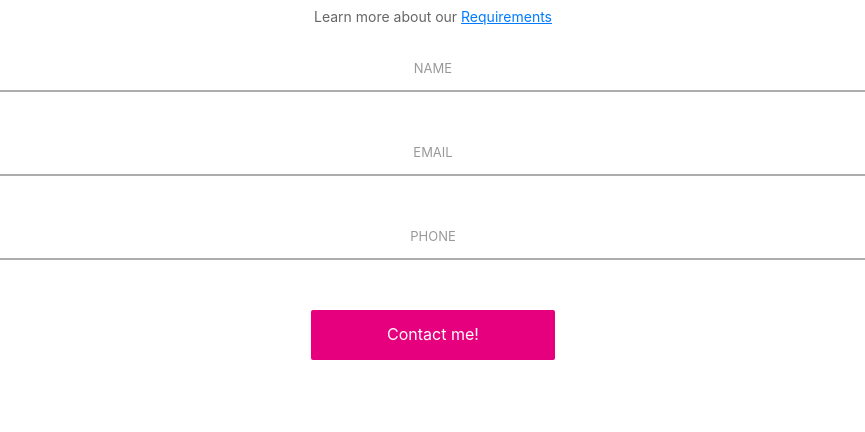
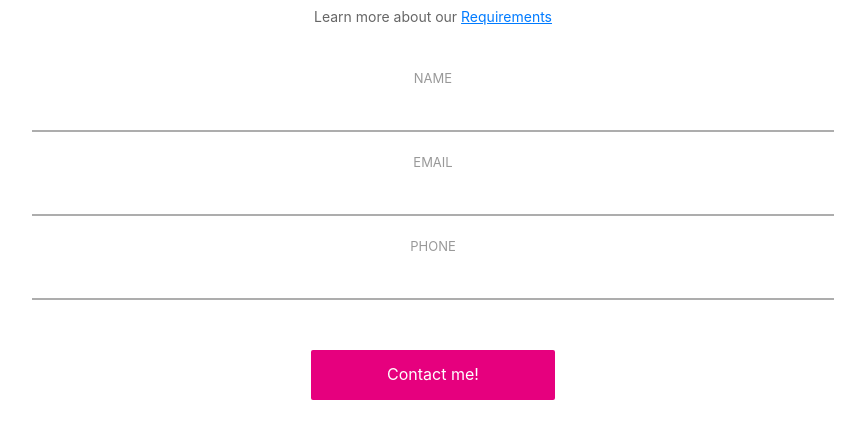
Before and after one commit to MarvelousMartin/LandPage, a plain HTML site: page index.html in a window 1280 px wide. Shown: the part 418-850 px from the top of the page, without its empty margins (207-1072 px from the left). Before the commit the page ends 810 px from the top, so only its background shows below. Drawn offline with nearby package versions, Linux system fonts and the light colour scheme.

Commit message:
Form update

```diff
--- a/index.html
+++ b/index.html
@@ -35,19 +35,18 @@
                 <strong style="color: #e6007e; font-size: 32px">Interested in Becoming a Surrogate?</strong>
             </h1>
             <a style="font-size: 14px; color: #666">Learn more about our&nbsp;</a><a href="https://www.inclusivesurrogacy.com/surrogate-qualifications" target="_blank"><u>Requirements</u></a>
-            <div class="container wrap-contact2">
-                <form class="contact2-form validate-form" method="post" name="google-sheet">
+                <form class="container contact2-form validate-form" method="post" name="google-sheet" style="width: 75%; margin-top: 40px">
                     <div class="wrap-input2 validate-input" data-validate="Name is required">
-                        <input class="input2" type="text" name="Name" required>
-                        <span class="focus-input2" data-placeholder="NAME"></span>
+                        <input class="input2" type="text" name="Name" style="text-align: center" required>
+                        <span class="focus-input2" data-placeholder="NAME" style="margin-top: -30px"></span>
                     </div>
                     <div class="wrap-input2 validate-input" data-validate="Valid email is required">
-                        <input class="input2" type="text" name="Email" required>
-                        <span class="focus-input2" data-placeholder="EMAIL"></span>
+                        <input class="input2" type="text" name="Email" style="text-align: center" required>
+                        <span class="focus-input2" data-placeholder="EMAIL" style="margin-top: -30px"></span>
                     </div>
                     <div class="wrap-input2 validate-input" data-validate="Your phone number is required">
-                        <input class="input2" type="text" name="Phone" required>
-                        <span class="focus-input2" data-placeholder="PHONE"></span>
+                        <input class="input2" type="text" name="Phone" style="text-align: center" required>
+                        <span class="focus-input2" data-placeholder="PHONE" style="margin-top: -30px"></span>
                     </div>
                     <div class="container-contact2-form-btn">
                         <div class="wrap-contact2-form-btn">
```
